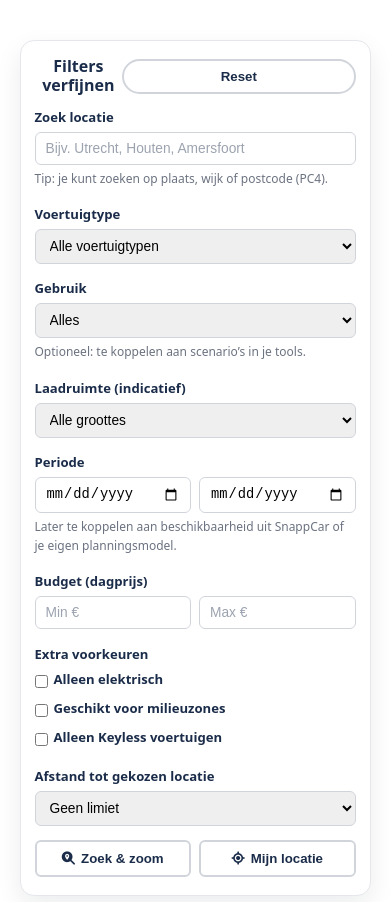
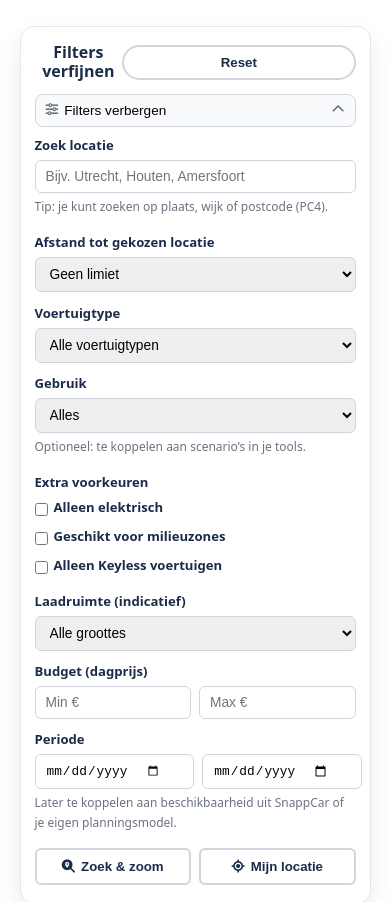
Before and after one commit to KeylessGo-NL/Site_Clean_V3, a plain HTML site: page zoek-en-boek.html in a window 390 px wide. Shown: the part 880-1782 px from the top of the page. Drawn offline with nearby package versions, Linux system fonts and the light colour scheme.

Commit message:
Enhance zoek-en-boek page: improve filter layout and responsiveness, add mobile toggle for filters, and adjust styling for better user experience.

```diff
--- a/zoek-en-boek.html
+++ b/zoek-en-boek.html
@@ -179,7 +179,7 @@
 
         .search-layout-inner {
             display: grid;
-            grid-template-columns: 280px minmax(0, 1.8fr) minmax(0, 1.2fr);
+            grid-template-columns: 300px minmax(0, 2.3fr) minmax(0, 1.4fr);
             gap: 24px;
             align-items: flex-start;
         }
@@ -196,7 +196,7 @@
             display: flex;
             align-items: center;
             justify-content: space-between;
-            margin-bottom: 0.7rem;
+            margin-bottom: 0.4rem;
         }
 
         .filters-header h2 {
@@ -204,8 +204,38 @@
             margin: 0;
         }
 
+        .filters-panel.collapsed .filters-body {
+            display: none;
+        }
+
+        .filters-toggle-mobile {
+            display: none;
+            width: 100%;
+            margin: 6px 0 8px;
+            padding: 8px 10px;
+            font-size: 0.85rem;
+            border-radius: 8px;
+            border: 1px solid #d1d5db;
+            background-color: #f9fafb;
+            display: none;
+            align-items: center;
+            justify-content: space-between;
+            cursor: pointer;
+        }
+
+        .filters-toggle-mobile span {
+            display: inline-flex;
+            align-items: center;
+            gap: 6px;
+        }
+
+        .filters-toggle-mobile i {
+            font-size: 0.8rem;
+            color: #6b7280;
+        }
+
         .filter-group {
-            margin-bottom: 0.9rem;
+            margin-bottom: 0.65rem;
         }
 
         .filter-group label {
@@ -263,12 +293,10 @@
             font-size: 0.86rem;
         }
 
-        .filters-panel input[type="number"]::placeholder {
-            color: #9ca3af;
-        }
-
-        .filters-panel input[type="text"]::placeholder {
-            color: #9ca3af;
+        /* Specifiek voor datumvelden: iets kleiner font + extra ruimte voor icoon */
+        .filters-panel input[type="date"] {
+            font-size: 0.8rem;
+            padding-right: 32px;
         }
 
         .map-panel {
@@ -322,7 +350,7 @@
 
         .map-wrapper-full #kg-map {
             width: 100%;
-            height: 520px;
+            height: 560px;
         }
 
         .map-panel-footer {
@@ -366,7 +394,7 @@
         }
 
         .location-list-extended {
-            max-height: 520px;
+            max-height: 560px;
             overflow-y: auto;
         }
 
@@ -387,7 +415,15 @@
             }
 
             .filters-panel {
-                order: -1;
+                order: 1;
+            }
+
+            .map-panel {
+                order: 2;
+            }
+
+            .results-panel {
+                order: 3;
             }
 
             .map-wrapper-full #kg-map {
@@ -411,6 +447,34 @@
 
             .sub-hero-card {
                 max-width: 100%;
+            }
+
+            .search-layout {
+                padding: 26px 0 50px;
+            }
+
+            .search-layout-inner {
+                display: block;
+            }
+
+            .filters-panel,
+            .map-panel,
+            .results-panel {
+                margin-bottom: 16px;
+            }
+
+            .filters-toggle-mobile {
+                display: inline-flex;
+            }
+
+            .map-wrapper-full #kg-map {
+                height: 360px;
+            }
+
+            .results-panel-header {
+                flex-direction: column;
+                align-items: flex-start;
+                gap: 4px;
             }
         }
     </style>
@@ -523,12 +587,29 @@
                         </button>
                     </div>
 
+                    <button type="button" class="filters-toggle-mobile" aria-expanded="true">
+                        <span><i class="fa-solid fa-sliders"></i> Filters verbergen</span>
+                        <i class="fa-solid fa-chevron-up"></i>
+                    </button>
+
+                    <div class="filters-body">
+                        <!-- Zoek locatie + afstand direct daaronder -->
                         <div class="filter-group">
                             <label for="location-search">Zoek locatie</label>
                             <input id="location-search" type="text" placeholder="Bijv. Utrecht, Houten, Amersfoort">
                             <p class="filter-description">
                                 Tip: je kunt zoeken op plaats, wijk of postcode (PC4).
                             </p>
+                        </div>
+
+                        <div class="filter-group">
+                            <label for="distance-filter">Afstand tot gekozen locatie</label>
+                            <select id="distance-filter">
+                                <option value="any">Geen limiet</option>
+                                <option value="2">Binnen 2 km</option>
+                                <option value="5">Binnen 5 km</option>
+                                <option value="10">Binnen 10 km</option>
+                            </select>
                         </div>
 
                         <div class="filter-group">
@@ -559,37 +640,7 @@
                             </p>
                         </div>
 
-                    <div class="filter-group">
-                        <label for="cargo-filter">Laadruimte (indicatief)</label>
-                        <div class="filter-row">
-                            <select id="cargo-filter">
-                                <option value="all">Alle groottes</option>
-                                <option value="compact">Compact (auto / Caddy)</option>
-                                <option value="medium">Medium (Transporter)</option>
-                                <option value="large">Large (Crafter)</option>
-                            </select>
-                        </div>
-                    </div>
-
-                    <div class="filter-group">
-                        <label>Periode</label>
-                        <div class="filter-row">
-                            <input type="date" id="date-from" title="Startdatum">
-                            <input type="date" id="date-to" title="Einddatum">
-                        </div>
-                        <p class="filter-description">
-                            Later te koppelen aan beschikbaarheid uit SnappCar of je eigen planningsmodel.
-                        </p>
-                    </div>
-
-                    <div class="filter-group">
-                        <label>Budget (dagprijs)</label>
-                        <div class="filter-row">
-                            <input type="number" id="price-min" placeholder="Min €">
-                            <input type="number" id="price-max" placeholder="Max €">
-                        </div>
-                    </div>
-
+                        <!-- Extra voorkeuren iets hoger in de flow -->
                         <div class="filter-group">
                             <label>Extra voorkeuren</label>
                             <div class="inline-checkbox">
@@ -607,13 +658,34 @@
                         </div>
 
                         <div class="filter-group">
-                        <label for="distance-filter">Afstand tot gekozen locatie</label>
-                        <select id="distance-filter">
-                            <option value="any">Geen limiet</option>
-                            <option value="2">Binnen 2 km</option>
-                            <option value="5">Binnen 5 km</option>
-                            <option value="10">Binnen 10 km</option>
+                            <label for="cargo-filter">Laadruimte (indicatief)</label>
+                            <div class="filter-row">
+                                <select id="cargo-filter">
+                                    <option value="all">Alle groottes</option>
+                                    <option value="compact">Compact (auto / Caddy)</option>
+                                    <option value="medium">Medium (Transporter)</option>
+                                    <option value="large">Large (Crafter)</option>
                                 </select>
+                            </div>
+                        </div>
+
+                        <div class="filter-group">
+                            <label>Budget (dagprijs)</label>
+                            <div class="filter-row">
+                                <input type="number" id="price-min" placeholder="Min €">
+                                <input type="number" id="price-max" placeholder="Max €">
+                            </div>
+                        </div>
+
+                        <div class="filter-group">
+                            <label>Periode</label>
+                            <div class="filter-row">
+                                <input type="date" id="date-from" placeholder="dd-mm-jjjj">
+                                <input type="date" id="date-to" placeholder="dd-mm-jjjj">
+                            </div>
+                            <p class="filter-description">
+                                Later te koppelen aan beschikbaarheid uit SnappCar of je eigen planningsmodel.
+                            </p>
                         </div>
 
                         <div class="filters-actions">
@@ -623,6 +695,7 @@
                             <button id="use-my-location" class="btn btn-secondary" type="button">
                                 <i class="fa-solid fa-location-crosshairs"></i> Mijn locatie
                             </button>
+                        </div>
                     </div>
                 </aside>
 
@@ -862,6 +935,39 @@
         });
     }
 
+    // Mobile: filters inklapbaar
+    const filtersPanel = document.querySelector(".filters-panel");
+    const filtersToggleMobile = document.querySelector(".filters-toggle-mobile");
+    if (filtersPanel && filtersToggleMobile) {
+        filtersToggleMobile.addEventListener("click", () => {
+            const isCollapsed = filtersPanel.classList.toggle("collapsed");
+            filtersToggleMobile.setAttribute("aria-expanded", (!isCollapsed).toString());
+            const textSpan = filtersToggleMobile.querySelector("span");
+            const icon = filtersToggleMobile.querySelector("i.fa-chevron-up, i.fa-chevron-down");
+            if (isCollapsed) {
+                if (textSpan) textSpan.firstChild.textContent = " Filters tonen";
+                if (icon) {
+                    icon.classList.remove("fa-chevron-up");
+                    icon.classList.add("fa-chevron-down");
+                }
+            } else {
+                if (textSpan) textSpan.firstChild.textContent = " Filters verbergen";
+                if (icon) {
+                    icon.classList.remove("fa-chevron-down");
+                    icon.classList.add("fa-chevron-up");
+                }
+            }
+        });
+
+        // Zorg dat op desktop filters altijd open zijn
+        window.addEventListener("resize", () => {
+            if (window.innerWidth > 768 && filtersPanel.classList.contains("collapsed")) {
+                filtersPanel.classList.remove("collapsed");
+                filtersToggleMobile.setAttribute("aria-expanded", "true");
+            }
+        });
+    }
+
     // ====== UX/SEO upgrade voor resultaatkaarten: type-labels + usage-tekst ======
     function getSeoLabel(raw) {
         const t = (raw || "").toLowerCase();
@@ -890,7 +996,6 @@
     function getUsageText(raw) {
         const t = (raw || "").toLowerCase();
 
-        // basis per type
         let base;
         if (t.includes("bus-large") || t === "bus_l") {
             base = "Vaak geboekt voor grote verhuizingen en volumetransport.";
@@ -906,7 +1011,6 @@
             base = "Veel gebruikt voor dagelijkse ritten en lichte transportklussen.";
         }
 
-        // milieuzones / binnenstad
         if (t.includes("bus") || t === "auto" || t === "compact") {
             base += " Geschikt voor binnenstad en milieuzones (Euro 6).";
         }
@@ -929,7 +1033,6 @@
             badge.textContent = seoLabel;
             badge.dataset.enhanced = "1";
 
-            // usage tekst onderin kaart
             let usageEl = card.querySelector(".location-card-usage");
             if (!usageEl) {
                 usageEl = document.createElement("div");
@@ -942,10 +1045,8 @@
 
     const listEl = document.querySelector("[data-location-list]");
     if (listEl) {
-        // direct op bestaande resultaten
         enhanceLocationCards(listEl);
 
-        // monitor veranderingen (bij nieuwe zoekopdrachten)
         const observer = new MutationObserver(() => {
             enhanceLocationCards(listEl);
         });
```
Lines whose indentation alone changed are shown as unchanged.
